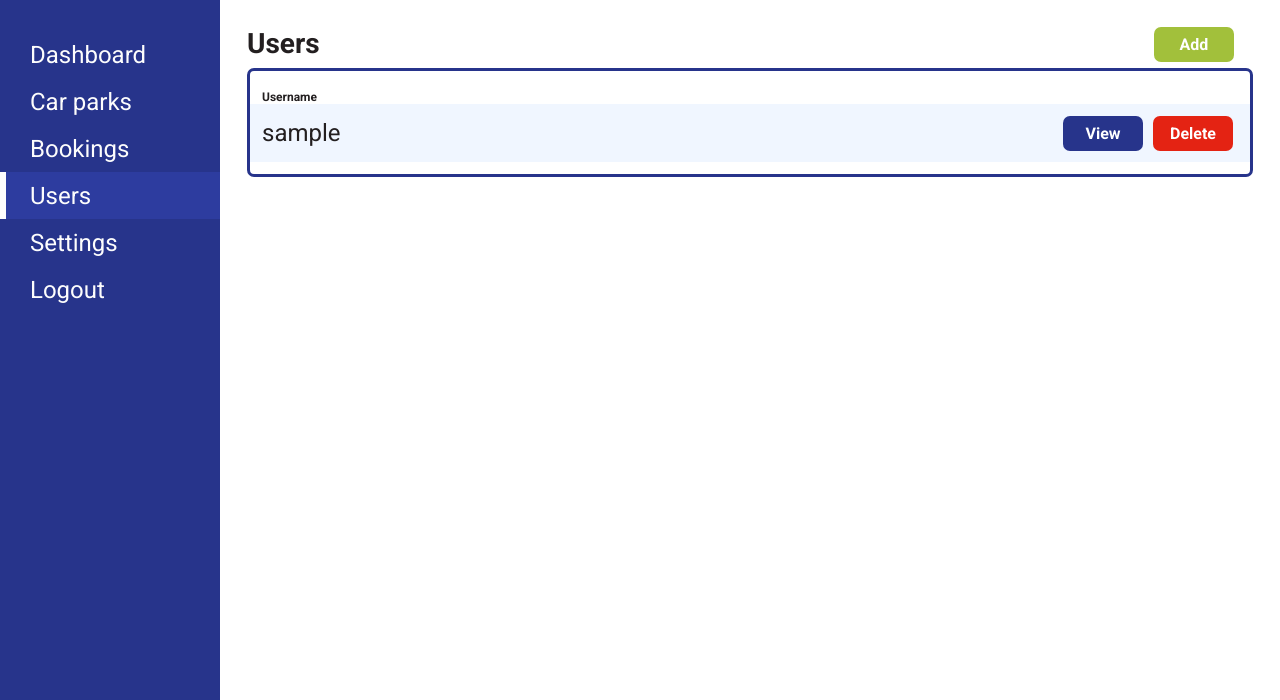
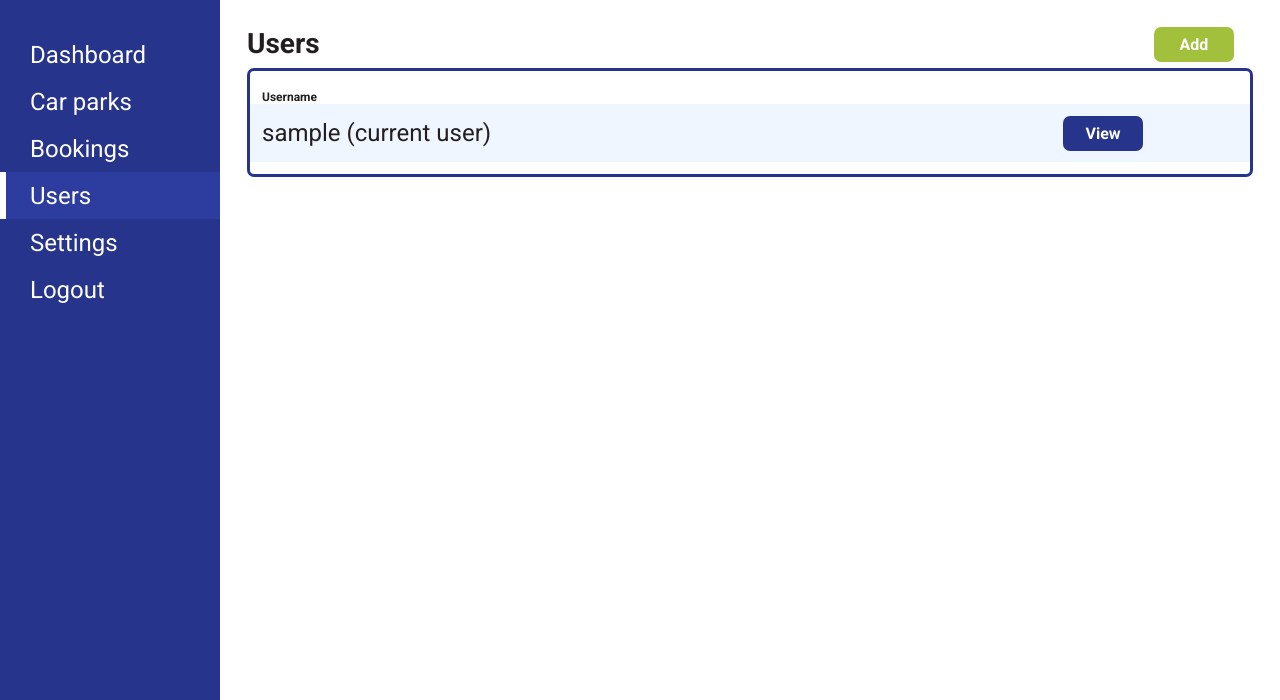
Before and after one commit to zollf/CITS3200, a Django app: page /admin/users/ in a window 1280 px wide. Shown: the part 100-800 px from the top of the page. Run offline with Django 3.2, Linux system fonts and the light colour scheme; the visitor is signed in with stand-in values (Sample User, id 1); data comes from the database, SQL or seed files in the repository.

Commit message:
removed delete button for logged in user and users table highlights currently logged in user

```diff
--- a/app/admin/templatetags/admin.py
+++ b/app/admin/templatetags/admin.py
@@ -3,12 +3,12 @@ from django import template
 register = template.Library()
 
 @register.inclusion_tag('table.html')
-def create_table(title: str, data: dict, headers: str):
+def create_table(title: str, data: dict, headers: str, **kwargs):
     """
     Creates table given object and headers
     Usage: `{% create_table  'carparks' carpark 'name|description' %}`
     """
-    return {'title': title, 'headers': headers.split("|"), 'data': data}
+    return {'title': title, 'headers': headers.split("|"), 'data': data, **kwargs}
 
 @register.inclusion_tag('form.html')
 def create_form(title: str, data: dict, fields: str):
--- a/app/admin/views.py
+++ b/app/admin/views.py
@@ -59,7 +59,8 @@ def CarparkEdit(request, pk):
 @api_view(['GET'])
 def UsersView(request):
     if (request.method == 'GET'):
-        return render(request, 'users.html', {'users': User.objects.values('id', 'username')})
+        return render(request, 'users.html', {'users': User.objects.values('id', 'username'),
+        'current_user_id': request.user.id})
 
 @staff_member_required
 @login_required(login_url="/login")
--- a/app/resources/static/styles/admin_buttons.css
+++ b/app/resources/static/styles/admin_buttons.css
@@ -18,3 +18,7 @@
 a {
   text-decoration: none;
 }
+
+.admin-btn-hidden {
+  visibility: hidden;
+}
--- a/app/resources/templates/form.html
+++ b/app/resources/templates/form.html
@@ -9,7 +9,7 @@
     {% if data.name %}
       <h3>{{title|title}} - {{data.name}}</h3>
     {% else %}
-      <h3>Add {{title|title}}</h3>
+      <h3>Modify {{title|title}}</h3>
     {% endif %}
     <a type="submit" class="admin-btn blue p-bold" href="/admin/{{title}}">Back</a>
     <button type="submit" class="admin-btn green p-bold">Save</button>
--- a/app/resources/templates/table.html
+++ b/app/resources/templates/table.html
@@ -21,13 +21,21 @@
 
           <div class="table-row">
             {% for header in headers %}
-              <h4 data-thin="true">{{row|key:header}}</h4>
+              <h4 data-thin="true">
+                {{row|key:header}}
+                {% if row.id == current_user_id %}
+                  (current user)
+                {% endif %}
+              </h4>
             {% endfor %}
           </div>
 
           <div class="table-actions">
             <a class="admin-btn blue p-bold" href="/admin/{{title}}/view/{{row.id}}">View</a>
-            <button onclick="deleteEntry('/api/{{title}}/{{row.id}}')" type="button" class="admin-btn red p-bold">Delete</button>
+            <button onclick="deleteEntry('/api/{{title}}/{{row.id}}')" type="button"
+            class="admin-btn red p-bold {% if title == 'users' and row.id == current_user_id %} admin-btn-hidden {% endif %}">
+              Delete
+            </button>
           </div>
         </div>
       {% endfor %}
--- a/app/resources/templates/users.html
+++ b/app/resources/templates/users.html
@@ -9,5 +9,5 @@
 {% endblock %}
 
 {% block admin_content %}
-  {% create_table "users" users "username" %}
+  {% create_table "users" users "username" current_user_id=current_user_id %}
 {% endblock %}
```
